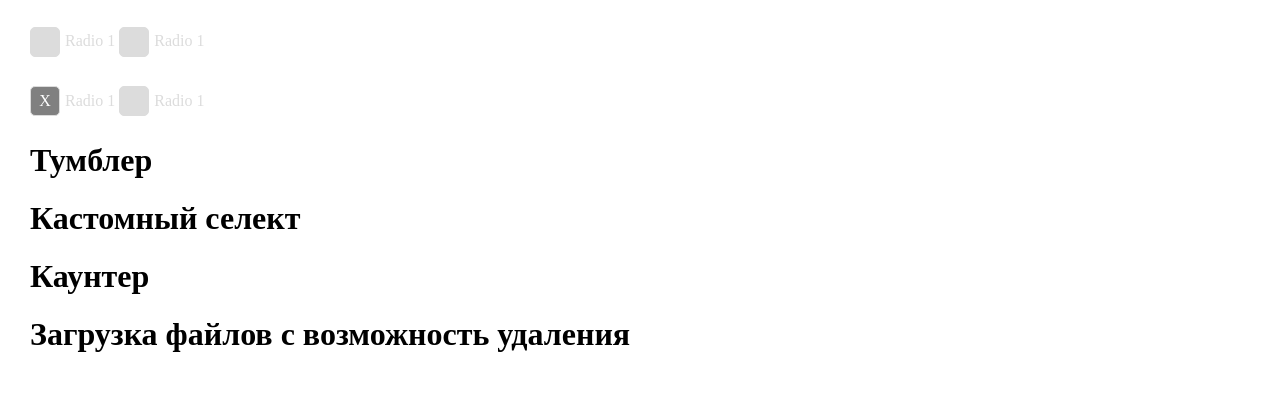
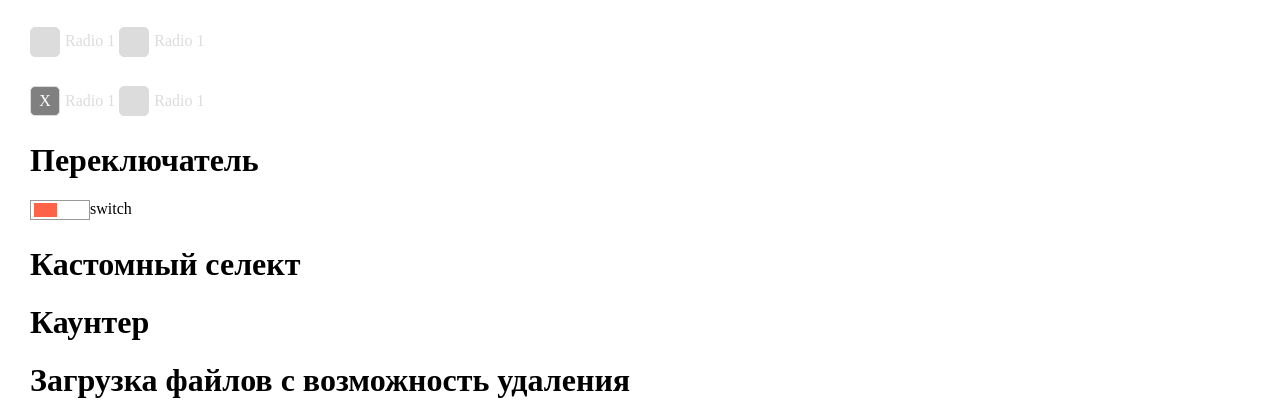
Before and after one commit to developer-of-rivia/UI-test, a website: page app/ui-tree.html in a window 1280 px wide. Shown: the part 754-1171 px from the top of the page. Drawn offline with Linux system fonts and the light colour scheme.

Commit message:
сделан switch

```diff
--- a/app/css/uicss.css
+++ b/app/css/uicss.css
@@ -208,3 +208,44 @@
 .radio__cell--bradius1{
     border-radius: 5px
 }
+/**/
+/**/
+/**/
+/**/
+/**/
+/**/
+/**/
+/**/
+/*** SWITCHES ***/
+/* SWITCHES WORKS */
+.switch{
+    display: inline-flex;
+    background: #fff;
+    cursor: pointer;
+}
+.switch.switch--disabled{
+    cursor: default;
+}
+.switch__input{
+    position: absolute;
+    opacity: 0.01;
+}
+.switch__cell{
+    width: 60px;
+    height: 20px;
+    border: 1px solid #999;
+    position: relative;
+}
+.switch__checkmark{
+    width: 40%;
+    height: 80%;
+    top: 10%;
+    left: 5%;
+    display: inline-block;
+    background: tomato;
+    position: absolute;
+    transition: 0.2s ease;
+}
+.switch__input:checked + .switch__cell .switch__checkmark{
+    left: 55%
+}
--- a/app/ui-tree.html
+++ b/app/ui-tree.html
@@ -386,7 +386,38 @@
 
 
 
-    <h1>Тумблер</h1>
+    <h1>Переключатель</h1>
+
+    <label class="switch switch--struct1 switch--gap1">
+        <input type="checkbox" class="switch__input"/>
+        <div class="switch__cell switch__cell--border1 switch__cell--size1 switch__cell--pos1 switch__cell--colors1">
+            <span class="switch__checkmark"></span>
+        </div>
+        <div class="switch__text switch__text--color1">switch</div>
+    </label>
+
+
+
+
+
+
+
+
+
+
+
+
+
+
+
+
+
+
+
+
+
+
+
     <h1>Кастомный селект</h1>
     <h1>Каунтер</h1>
     <h1>Загрузка файлов с возможность удаления</h1>
```
